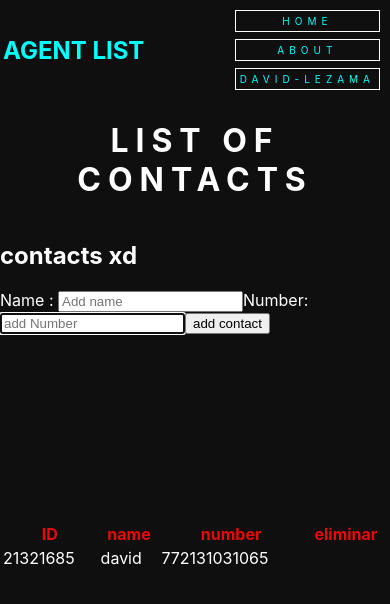
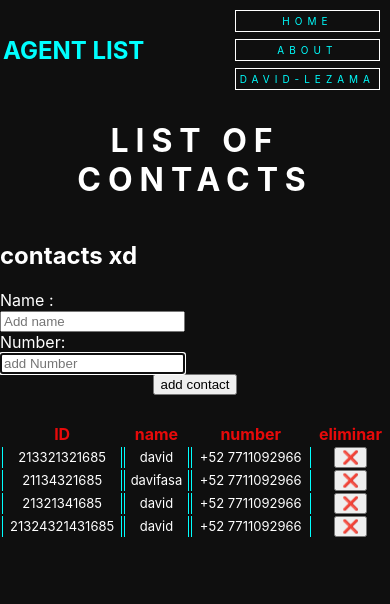
Before and after one commit to IamDavidev/agent-list, a React (Vite) app: page / in a window 390 px wide. Shown: the top 604 px of the page. Built offline with nearby package versions, Linux system fonts and the light colour scheme.

Commit message:
reduccer

```diff
--- a/src/Components/FormContacts/index.jsx
+++ b/src/Components/FormContacts/index.jsx
@@ -6,11 +6,13 @@ const FormContacts = ({props}) => {
       <h2 className="title__contacts">contacts xd</h2>
       <form>
           <label>
-             Name : <input type="text" placeholder='Add name'   autoFocus />
+             Name : <br /><input type="text" placeholder='Add name'   autoFocus />
           </label>
+          <br />
           <label >
-              Number: <input type='text' placeholder='add Number'    autoFocus/>
+              Number: <br /><input type='text' placeholder='add Number'    autoFocus/>
           </label>
+          <br />
           <button className="form__button">
               add contact
           </button>
--- a/src/Components/ListOfContacts/index.css
+++ b/src/Components/ListOfContacts/index.css
@@ -21,9 +21,23 @@ th {
     .contacts{
         display:grid;
         grid-template-columns: 1fr;
-        grid-template-rows: 300px 1fr;
+        grid-template-rows: 200px 1fr;
     }
     .form__contacts{
         grid-row-start: 1;
     }
+    td{
+        font-size:13px;
+        text-align:center;
+        border-right:1px solid #0ff;
+        border-left:1px solid #0ff;
+        max-width: 100px;
+    }
+    button{
+        display:flex;
+        justify-content: center;
+        align-items:center;
+        flex-direction:column;
+        margin:auto;
+    }
 }
--- a/src/Components/ListOfContacts/index.jsx
+++ b/src/Components/ListOfContacts/index.jsx
@@ -1,7 +1,13 @@
+import React, {useReducer} from 'react'
+
 import './index.css';
+import Contacts from '../../services/contacts';
 import FormContacts from '../FormContacts';
+import { ContactsReducer } from '../../reducers/ContactsReducer';
 const ListOfContacts = () => {
-  const contacts = [{ id: 21321685, name: 'david', number: '772131031065' }];
+
+  const [state,dispatch] = useReducer(ContactsReducer, Contacts)
+
   return (
     <div className="contacts">
       <table className="table__contacts">
@@ -14,11 +20,12 @@ const ListOfContacts = () => {
           </tr>
         </thead>
         <tbody>
-          {contacts.map(({ id, name, number }) => (
+          {Contacts.map(({ id, name, number }) => (
             <tr key={id}>
               <td>{id}</td>
               <td>{name}</td>
               <td>{number}</td>
+              <button>{'❌'}</button>
             </tr>
           ))}
         </tbody>
--- /dev/null
+++ b/src/services/contacts.js
@@ -0,0 +1,7 @@
+const Contacts = [
+  { id: 213321321685, name: 'david', number: '+52 7711092966' },
+  { id: 21134321685, name: 'davifasa', number: '+52 7711092966' },
+  { id: 21321341685, name: 'david', number: '+52 7711092966' },
+  { id: 21324321431685, name: 'david', number: '+52 7711092966' },
+];
+export default Contacts;
```
